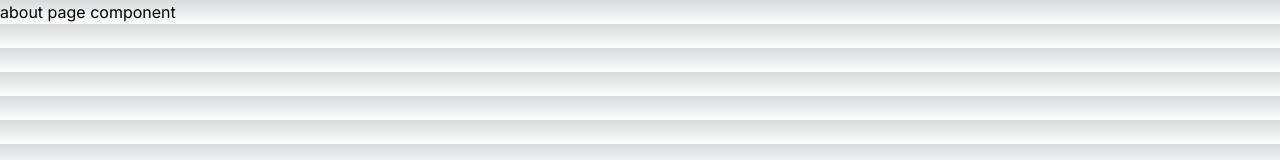
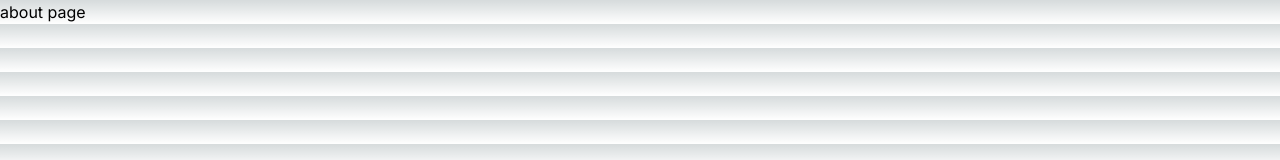
Before and after one commit to 3omrallam/ip-clinic-frontend, a Next.js app: page /about in a window 1280 px wide. Shown: the top 160 px of the page. Built offline with nearby package versions, Linux system fonts and the light colour scheme.

Commit message:
sec commit

```diff
--- a/src/app/(pages)/about/page.jsx
+++ b/src/app/(pages)/about/page.jsx
@@ -3,7 +3,7 @@ import React from 'react';
 export default function About() {
   return (
     <div>
-      <p>about page component</p>
+      <p>about page</p>
     </div>
   );
 }
```
